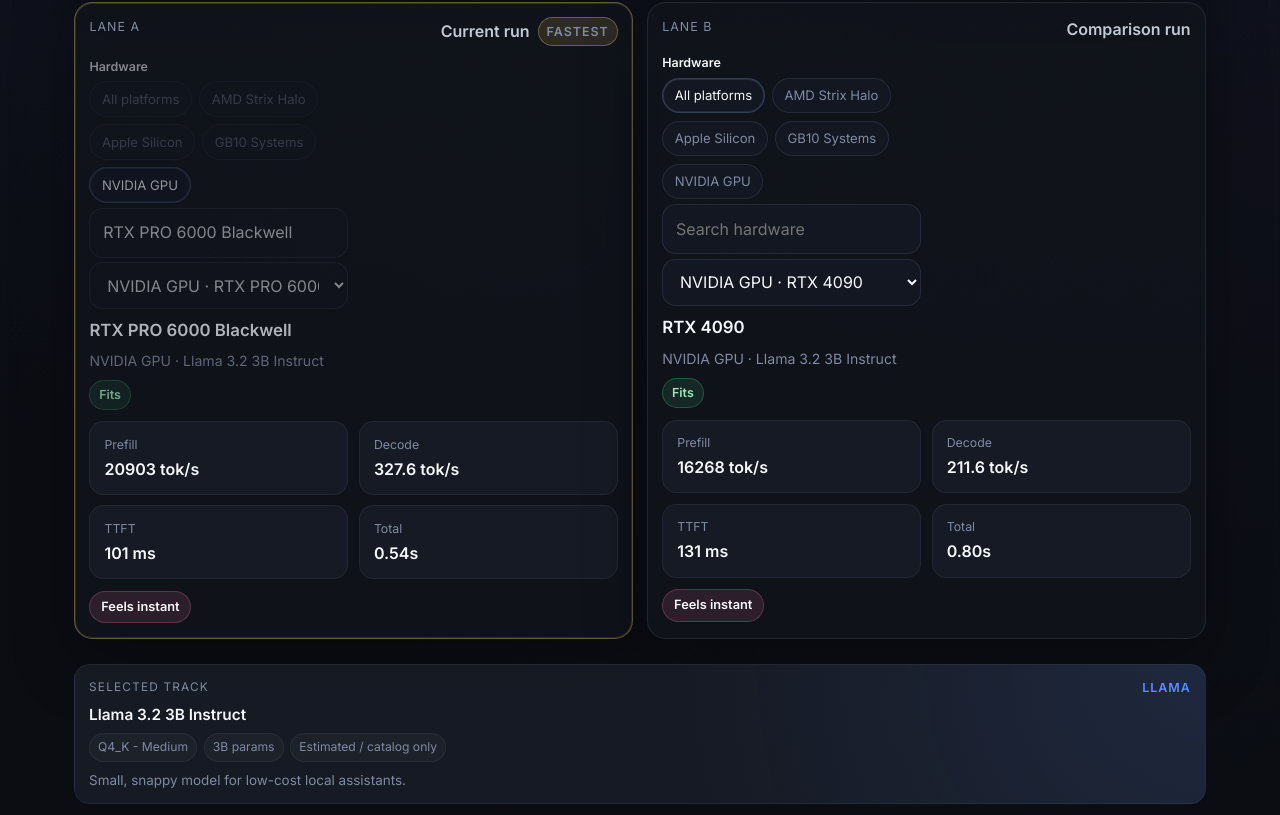
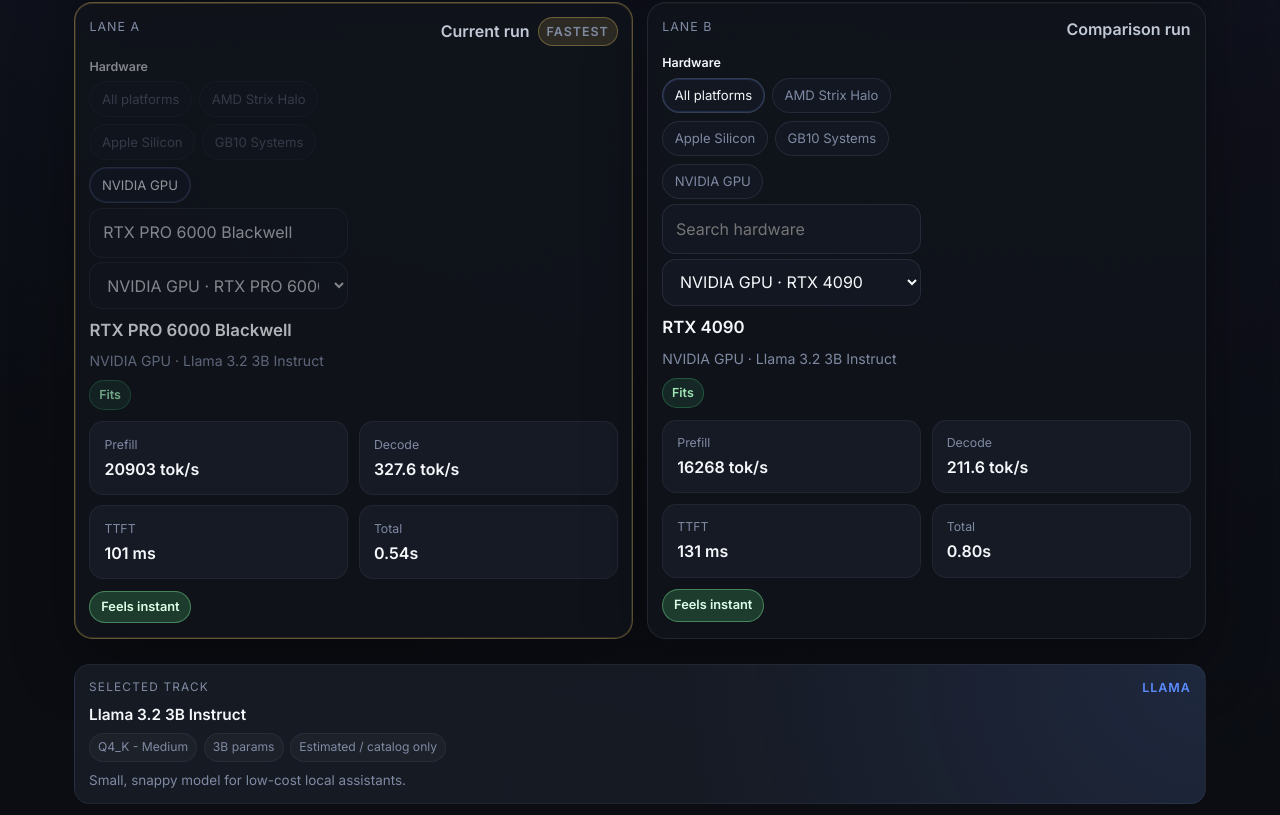
Before and after one commit to mcglothi/laptime, a React (Vite) app: page / in a window 1280 px wide. Shown: the part 2384-3199 px from the top of the page. Built offline with nearby package versions, Linux system fonts and the light colour scheme.

Commit message:
Improve feel badge contrast in dark mode

```diff
--- a/src/App.css
+++ b/src/App.css
@@ -257,6 +257,34 @@
   border-color: rgba(255, 102, 102, 0.34);
   background: rgba(255, 102, 102, 0.14);
   color: #9a1f1f;
+}
+
+:root[data-theme='dark'] .playback-feel-pill-instant,
+:root[data-theme='dark'] .compare-experience-instant {
+  border-color: rgba(116, 219, 145, 0.46);
+  background: rgba(82, 196, 117, 0.24);
+  color: #dcffe7;
+}
+
+:root[data-theme='dark'] .playback-feel-pill-smooth,
+:root[data-theme='dark'] .compare-experience-smooth {
+  border-color: rgba(240, 211, 107, 0.48);
+  background: rgba(232, 196, 71, 0.24);
+  color: #fff3bf;
+}
+
+:root[data-theme='dark'] .playback-feel-pill-waiting,
+:root[data-theme='dark'] .compare-experience-waiting {
+  border-color: rgba(255, 177, 101, 0.5);
+  background: rgba(255, 154, 64, 0.24);
+  color: #ffe1c0;
+}
+
+:root[data-theme='dark'] .playback-feel-pill-batch,
+:root[data-theme='dark'] .compare-experience-batch {
+  border-color: rgba(255, 132, 132, 0.5);
+  background: rgba(255, 102, 102, 0.24);
+  color: #ffdcdc;
 }
 
 .playback-insight-card p {
```
